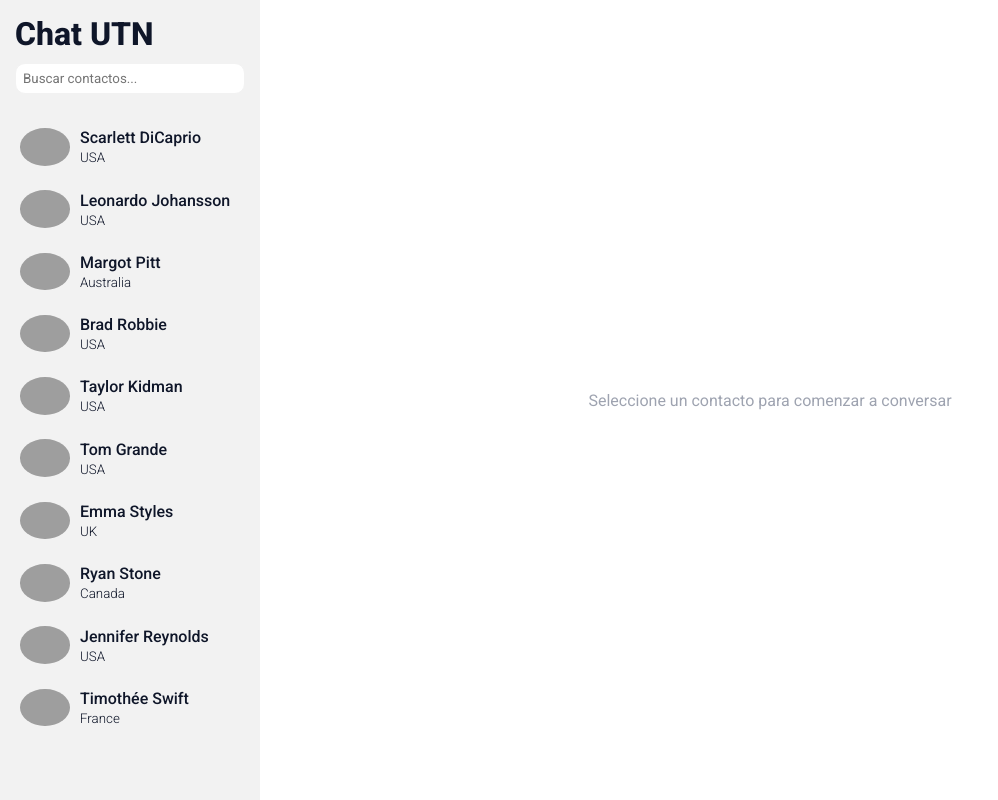
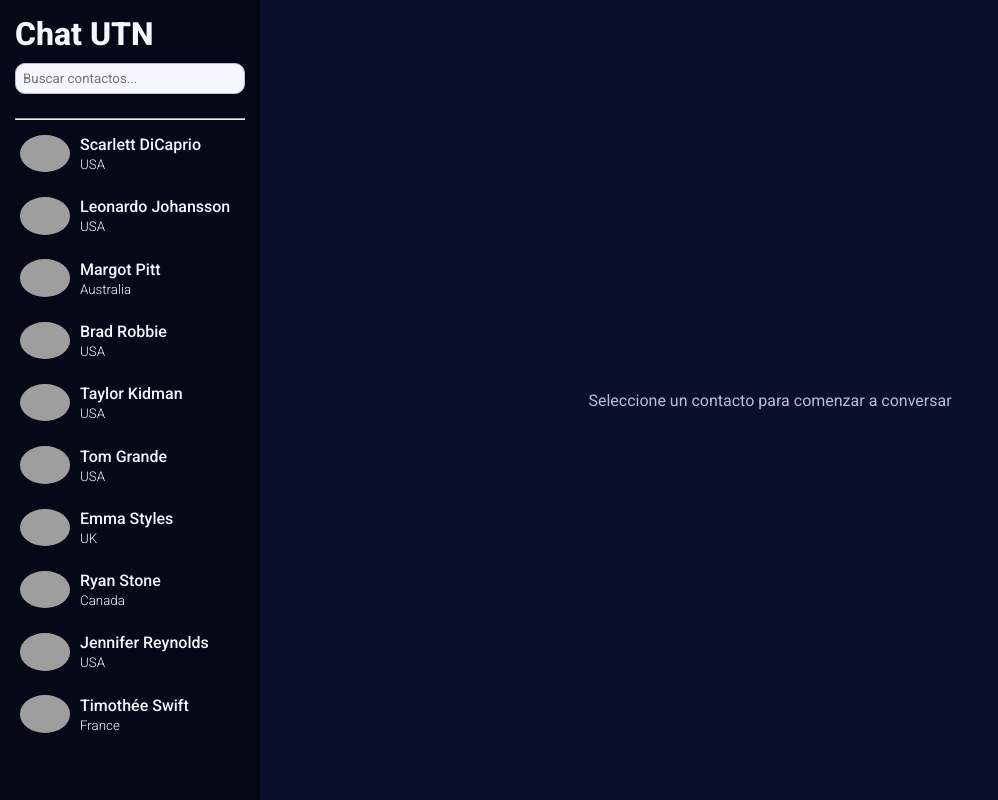
Before and after one commit to mai-vr/proyecto-final-frontend, a React (Vite) app: page / in a window 1280 px wide. Shown: the whole page, without its empty margins (0-998 px from the left). Built offline with nearby package versions, Linux system fonts and the light colour scheme; grey boxes are pictures that could not be loaded.

Commit message:
change: styles on the whole app

```diff
--- a/src/components/Aside.jsx
+++ b/src/components/Aside.jsx
@@ -26,6 +26,7 @@ const Aside = () => {
         <aside>
             <h1>Chat UTN</h1>
             <input type="search" placeholder="Buscar contactos..." onChange={handleChange}/>
+            <hr />
             <ul>
                 {
                     filteredUsers.length === 0 ? <p className='not-found'>No hay contactos</p> :
--- a/src/components/Chats.jsx
+++ b/src/components/Chats.jsx
@@ -8,7 +8,7 @@ const Chat = () => {
 
     const chatBodyRef = useRef(null) // Referencia para mostrar siempre el último mensaje.
 
-    const {selectedUser, handleNewMessages} = useContext(ChatContext)
+    const {selectedUser, handleNewMessages } = useContext(ChatContext)
 
     // Manipular el input.
     const handleChangeText = (event) => {
@@ -31,10 +31,10 @@ const Chat = () => {
         const currentTime = new Date()
 
         const newMessage = {
-            id: selectedUser.messages.length + 1,
+            // id: selectedUser.messages.length + 1,
             author: "me",
+            text: text,
             time: currentTime.getHours() + ":" + currentTime.getMinutes(),
-            text: text
         }
 
         handleNewMessages(newMessage)
@@ -87,8 +87,8 @@ const Chat = () => {
                 <input type="text" placeholder="Escribe un mensaje..."  onChange={handleChangeText} onKeyDown={handleKeyDown} value={text}/>
                 <button onClick={sendMessage}>
                     {
-                        text === "" ? <svg xmlns="http://www.w3.org/2000/svg" viewBox="0 0 24 24"><g fill="none" stroke="#ffffff" stroke-linecap="round" stroke-linejoin="round" stroke-width="2"><path d="M9 5a3 3 0 0 1 3-3h0a3 3 0 0 1 3 3v5a3 3 0 0 1-3 3h0a3 3 0 0 1-3-3z"/><path d="M5 10a7 7 0 0 0 14 0M8 21h8m-4-4v4"/></g></svg> :
-                        <svg xmlns="http://www.w3.org/2000/svg" viewBox="0 0 24 24"><path fill="none" stroke="#ffffff" stroke-linecap="round" stroke-linejoin="round" stroke-width="2" d="M10 14L21 3m0 0l-6.5 18a.55.55 0 0 1-1 0L10 14l-7-3.5a.55.55 0 0 1 0-1z"/></svg>
+                        text === "" ? <svg xmlns="http://www.w3.org/2000/svg" viewBox="0 0 24 24"><g fill="none" stroke="#ffffff"><path d="M9 5a3 3 0 0 1 3-3h0a3 3 0 0 1 3 3v5a3 3 0 0 1-3 3h0a3 3 0 0 1-3-3z"/><path d="M5 10a7 7 0 0 0 14 0M8 21h8m-4-4v4"/></g></svg> :
+                        <svg xmlns="http://www.w3.org/2000/svg" viewBox="0 0 24 24"><path fill="none" stroke="#ffffff" d="M10 14L21 3m0 0l-6.5 18a.55.55 0 0 1-1 0L10 14l-7-3.5a.55.55 0 0 1 0-1z"/></svg>
                     }
                 </button>
             </div>
--- a/src/context/ChatContext.jsx
+++ b/src/context/ChatContext.jsx
@@ -5,10 +5,9 @@ const ChatContext = createContext()
 
 // Quiero que toda la app conozca los contactos.
 const ChatProvider = ({ children }) => {
-    const userMessagesInLS = JSON.parse(localStorage.getItem('messages'))
 
     const [users, setUsers] = useState(mockUsers)
-    const [selectedUser, setSelectedUser] = useState(userMessagesInLS)
+    const [selectedUser, setSelectedUser] = useState(null)
 
     // const [messages, setMessages] = useState(mockUsers.messages)
 
@@ -22,12 +21,7 @@ const ChatProvider = ({ children }) => {
             ...selectedUser,
             messages: [...selectedUser.messages, newM]
         })
-
     }
-
-    useEffect(() => {
-        localStorage.setItem('messages', JSON.stringify(selectedUser))
-    }, [handleNewMessages])
 
     return (
         <ChatContext.Provider value={{ users, selectedUser, handleNewMessages, handleSelectedUser }}>
--- a/src/styles/main.css
+++ b/src/styles/main.css
@@ -6,22 +6,37 @@
 }
 
 :root {
-    --grey-900: #0b1020;
-    --grey-800: #0f1629;
-    --grey-600: #1a2440;
-    --grey-700: #9ea3b0;
-    --grey-500: #DEDEDE;
-    --grey-300: #F2F2F2;
-    --grey-200: #FEFEFE;
+    --dark-900: #050816;
+    --dark-800: #0B0F2A;
+    --dark-700: #121736;
+    --dark-600: #1B1F45;
 
-    --blue-500: #0076FA;
-    --blue-300: #00ABE8;
+    --violet-500: #7B5CFF;
+    --violet-400: #9B6DFF;
+    --violet-300: #C084FC;
+
+    --indigo-500: #5C6CFF;
+    --indigo-400: #7FA0FF;
+
+    --grey-200:  #B8BEDA;
+    --grey-100:  #F5F7FF;
 
     --green-300: #008000;
 
     --primary-font: "Roboto", sans-serif;
 }
 
+/* Estilos para la barra del scroll */
+::-webkit-scrollbar {
+  width: 5px;
+}
+
+::-webkit-scrollbar-thumb {
+  background: linear-gradient(var(--violet-500), var(--indigo-500));
+  border-radius: 20px;
+}
+
+/*Estilos de la app general*/
 .app {
     height: 100vh;
     display: flex;
@@ -30,7 +45,7 @@
 /* Aside styles */
 
 aside {
-    background-color: var(--grey-300);
+    background-color: var(--dark-900);
     width: 260px;
     padding: 15px;
     gap: 0.8rem;
@@ -41,27 +56,33 @@ aside h1 {
     font-size: 32px;
     margin-bottom: 10px;
     font-weight: 800;
-    color: var(--grey-800);
+    color: var(--grey-100);
 }
 
 aside input {
     display: block;
     width: 100%;
-    background-color: white;
+    background-color: var(--grey-100);
     padding: 7px;
     border-radius: 10px;
-    border: 1px solid var(--grey-300);
+    border: 1px solid var(--grey-200);
     margin-bottom: 1.5rem;
 }
 
 aside input:focus {
-    outline: 1.5px solid var(--blue-500);
+    outline: 1.5px solid var(--violet-500);
+}
+
+aside hr {
+    margin-bottom: 0.3rem;
+    background-color: var(--grey-200);
+    height: 2px;
 }
 
 .not-found {
     font-size: 15px;
     text-align: center;
-    color: var(--grey-700);
+    color: var(--grey-200);
 }
 
 aside ul {
@@ -78,7 +99,7 @@ aside ul li {
     padding: 10px 5px;
     text-transform: capitalize;
     font-weight: 500;
-    color: var(--grey-800);
+    color: var(--grey-100);
     transition: all 0.2s;
 }
 
@@ -95,8 +116,7 @@ aside ul li img {
 
 aside ul li:hover{
     cursor: pointer;
-    background: linear-gradient(var(--blue-500), var(--blue-300));
-    color: white;
+    background: linear-gradient(135deg, var(--violet-500), var(--indigo-400));
 }
 
 li small{
@@ -108,22 +128,21 @@ li small{
     display: flex;
     flex-direction: column;
     flex: 1;
-    background-color: var(--grey-200);
+    background-color: var(--dark-800);
 }
 
 .chat header {
     display: flex;
     align-items: center;
     gap: 1.3rem;
-    background-color: white;
-    color: var(--grey-800);
-    padding: 7px;
-    border-bottom: 1.5px solid var(--grey-500);
+    background-color: var(--dark-900);
+    color: var(--grey-100);
+    padding: 7px 7px 7px 20px;
+    /* border-bottom: 1.5px solid var(--violet-500); */
 }
 
 .chat header img {
     width: 65px;
-    margin-left: 0.8rem;
     border-radius: 50%;
 }
 
@@ -133,7 +152,7 @@ li small{
 
 .chat header p {
     font-weight: 300;
-    color: var(--grey-700);
+    color: var(--grey-200);
 }
 
 .chat header p.online-chat {
@@ -145,10 +164,11 @@ li small{
     align-items: center;
     justify-content: center;
     flex: 1;
+    background-color: var(--dark-800);
 }
 
 .empty-chat {
-    color: var(--grey-700);
+    color: var(--grey-200);
     text-align: center;
 }
 
@@ -167,16 +187,18 @@ li small{
     padding: 10px;
     border-radius: 10px;
     box-shadow: 4px 1px 36px -5px rgba(0,0,0,0.25);
+    overflow-wrap: break-word;
 }
 
 .message.me {
-    background: linear-gradient(var(--blue-500), var(--blue-300));
-    color: white;
+    background: linear-gradient(135deg, var(--violet-500), var(--indigo-400));
+    color: var(--grey-100);
     align-self: end;
 }
 
 .message.received {
-    background-color: var(--grey-500);
+    color: var(--dark-600);
+    background-color: var(--grey-200);
 }
 
 .timestamp {
@@ -189,26 +211,28 @@ li small{
     padding: 10px;
     display: flex;
     gap: 0.3rem;
-    background-color: var(--grey-300);
+    background-color: var(--dark-600);
 }
 
 .chat-input input {
     flex: 1;
     padding: 7px;
     border-radius: 10px;
-    border: 1px solid white;
+    background-color: var(--dark-800);
+    color: var(--grey-100);
+    border: 1px solid var(--dark-800);
 }
 
 .chat-input input:focus {
-    outline: 2px solid var(--blue-300);
+    outline: 2px solid var(--violet-300);
 }
 
 .chat-input button {
     width: 35px;
     padding: 7px;
     border-radius: 50%;
-    background-color: var(--blue-500);
-    border: 1px solid var(--blue-500);
+    background-color: var(--violet-500);
+    border: 1px solid var(--violet-500);
     transition: all 0.1s ease-in;
 }
 
```
